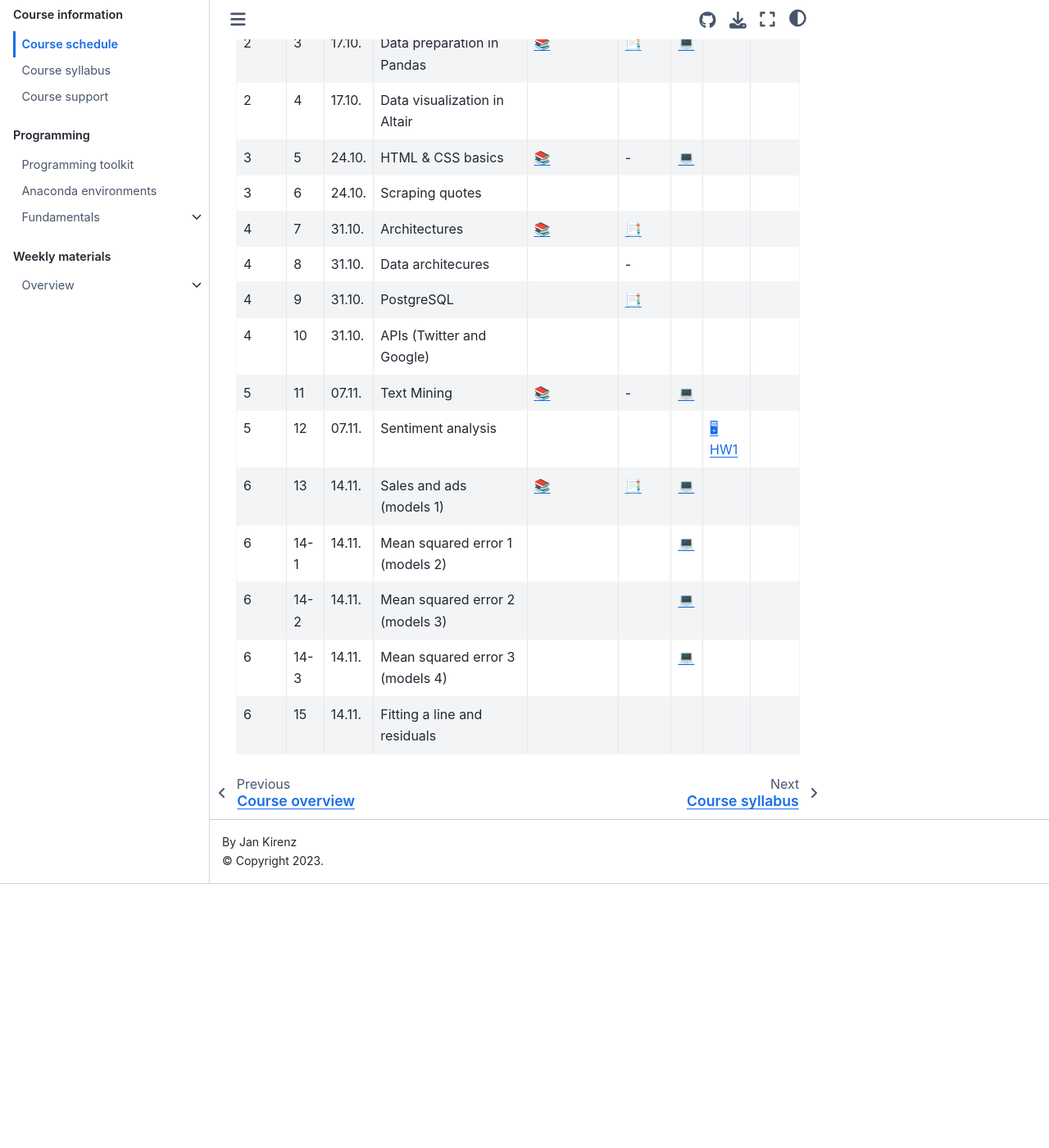
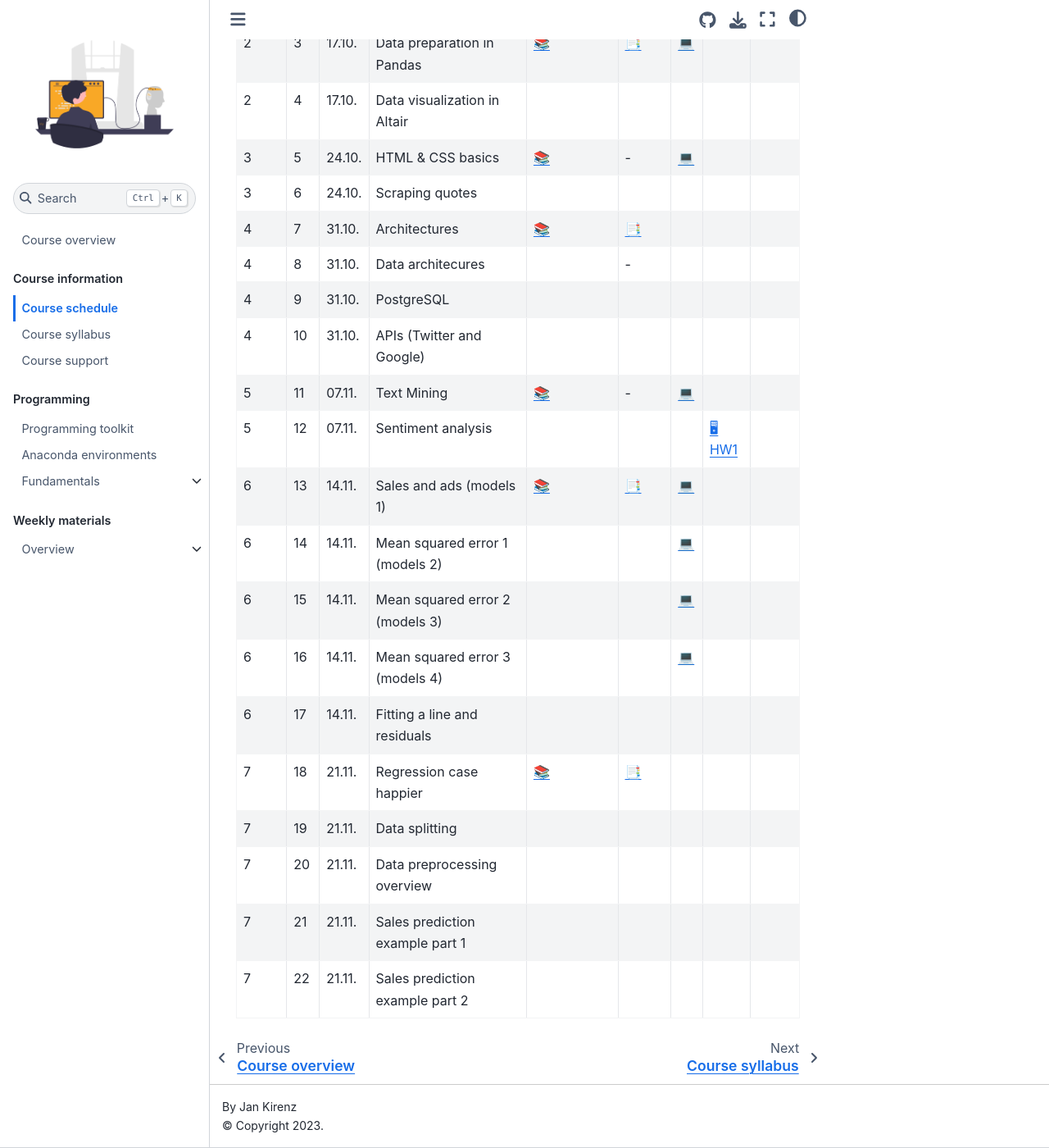
Before and after one commit to ds-ws22/website, a Jupyter Book: the page built from docs/course-schedule.md, in a window 1280 px wide and 1400 px high, scrolled down 468 px. Shown: the whole window at 82% size. Built offline with Jupyter Book 1.0.4 settings and Sphinx 7.4.7 and the Sphinx Book theme 1.1.4, drawn with Linux system fonts in a browser that asks for light colours; comment, search, counter and statistics services are not loaded; before the commit the page ends 1546 px from its top, so only the background shows below that.

Commit message:
Update course-schedule.md

```diff
--- a/docs/course-schedule.md
+++ b/docs/course-schedule.md
@@ -18,12 +18,17 @@
 |	3	|	6	|	24.10.	|	Scraping quotes	|		|		|		|		|		|
 |	4	|	7	|	31.10.	|	Architectures	|	[📚](../weeks/week4.md)	|	[📑](https://drive.google.com/file/d/1-kn1zRRwU_aXHCkATjUwnn0KfjQ2u6kY/view?usp=sharing)	|		|		|		|
 |	4	|	8	|	31.10.	|	Data architecures	|		|	 - 	|		|		|		|
-|	4	|	9	|	31.10.	|	PostgreSQL	|		|	[📑](https://drive.google.com/file/d/1-ZfUfZ671sAIsGPhKhvPfG9_mpgOXuro/view?usp=sharing)	|		|		|		|
+|	4	|	9	|	31.10.	|	PostgreSQL	|		|		|		|		|		|
 |	4	|	10	|	31.10.	|	APIs (Twitter and Google)	|		|		|		|		|		|
 |	5	|	11	|	07.11.	|	Text Mining	|	[📚](../weeks/week5.md)	|	 - 	|	[💻](../weeks/week5.md)	|		|		|
 |	5	|	12	|	07.11.	|	Sentiment analysis	|		|		|		|	[🖥 HW1](https://e-learning.hdm-stuttgart.de/moodle/mod/page/view.php?id=267036)	|		|
 |	6	|	13	|	14.11.	|	Sales and ads (models 1)	|	[📚](../weeks/week6.md)	|	[📑](https://drive.google.com/file/d/1-ZfUfZ671sAIsGPhKhvPfG9_mpgOXuro/view?usp=sharing)	|	[💻](../weeks/week6.md)	|		|		|
-|	6	|	14-1	|	14.11.	|	Mean squared error 1 (models 2)	|		|		|	[💻](../weeks/week6.md)	|		|		|
-|	6	|	14-2	|	14.11.	|	Mean squared error 2 (models 3)	|		|		|	[💻](../weeks/week6.md)	|		|		|
-|	6	|	14-3	|	14.11.	|	Mean squared error 3 (models 4)	|		|		|	[💻](../weeks/week6.md)	|		|		|
-|	6	|	15	|	14.11.	|	Fitting a line and residuals	|		|		|		|		|		|
+|	6	|	14	|	14.11.	|	Mean squared error 1 (models 2)	|		|		|	[💻](../weeks/week6.md)	|		|		|
+|	6	|	15	|	14.11.	|	Mean squared error 2 (models 3)	|		|		|	[💻](../weeks/week6.md)	|		|		|
+|	6	|	16	|	14.11.	|	Mean squared error 3 (models 4)	|		|		|	[💻](../weeks/week6.md)	|		|		|
+|	6	|	17	|	14.11.	|	Fitting a line and residuals	|		|		|		|		|		|
+|	7	|	18	|	21.11.	|	Regression case happier	|	[📚](../weeks/week7.md)	|	[📑](https://drive.google.com/file/d/1-cGm0I8N0sVjoLRFJrz-4t15PlR_Qy_4/view?usp=sharing)	|		|		|		|
+|	7	|	19	|	21.11.	|	Data splitting	|		|		|		|		|		|
+|	7	|	20	|	21.11.	|	Data preprocessing overview	|		|		|		|		|		|
+|	7	|	21	|	21.11.	|	Sales prediction example part 1	|		|		|		|		|		|
+|	7	|	22	|	21.11.	|	Sales prediction example part 2	|		|		|		|		|		|
```
